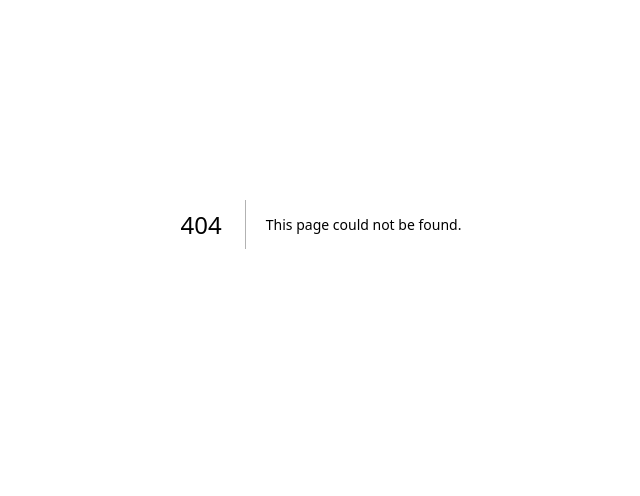
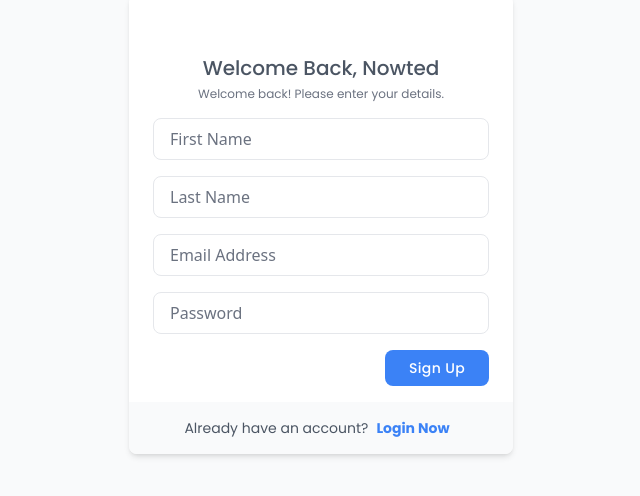
Before and after one commit to webwithtalha/Nowted, a Next.js app: page /auth/SignUp in a window 1280 px wide. Before the commit this address had no page. Shown: the part 176-672 px from the top of the page, without its empty margins (319-959 px from the left). Built offline with nearby package versions, Linux system fonts and the light colour scheme; a web font is replaced by a local one.

Commit message:
Add authentication components: signInCard , signUpCard, and AuthPage

```diff
--- /dev/null
+++ b/src/app/auth/SignIn.tsx
@@ -0,0 +1,70 @@
+"use client";
+
+import Link from "next/link";
+
+const SignInCard = () => {
+  return (
+    <div className="w-full max-w-sm mx-auto overflow-hidden bg-white rounded-lg shadow-md dark:bg-customBg">
+      <div className="px-6 py-4">
+        <div className="flex justify-center mx-auto">
+          <span className="text-2xl font-bold cursor-pointer text-white font-yuji">
+            Nowted
+          </span>
+        </div>
+
+        <h3 className="mt-3 text-xl font-poppins font-medium text-center text-gray-600 dark:text-gray-200">
+          Welcome Back, Nowted
+        </h3>
+        <p className="mt-1 text-center text-xs font-poppins text-gray-500 dark:text-gray-400">
+          Welcome back! Please enter your details.
+        </p>
+        <form>
+          <div className="w-full mt-4">
+            <input
+              className="block w-full px-4 py-2 mt-2 text-white placeholder-gray-500 bg-white border rounded-lg dark:bg-gray-800 dark:border-gray-600 dark:placeholder-gray-400 focus:border-blue-400 dark:focus:border-blue-300 focus:ring-opacity-40 focus:outline-none focus:ring focus:ring-blue-300"
+              type="email"
+              placeholder="Email Address"
+              aria-label="Email Address"
+            />
+          </div>
+          <div className="w-full mt-4">
+            <input
+              className="block w-full px-4 py-2 mt-2 text-white placeholder-gray-500 bg-white border rounded-lg dark:bg-gray-800 dark:border-gray-600 dark:placeholder-gray-400 focus:border-blue-400 dark:focus:border-blue-300 focus:ring-opacity-40 focus:outline-none focus:ring focus:ring-blue-300"
+              type="password"
+              placeholder="Password"
+              aria-label="Password"
+            />
+          </div>
+          <div className="flex items-center justify-between mt-4">
+            <Link
+              href="/forgot-password"
+              className="text-sm text-gray-600 font-poppins dark:text-gray-200 hover:text-gray-500"
+            >
+              Forget Password?
+            </Link>
+
+            <button
+              type="submit"
+              className="px-6 py-2 text-sm font-poppins font-medium tracking-wide text-white capitalize transition-colors duration-300 transform bg-blue-500 rounded-lg hover:bg-blue-400 focus:outline-none focus:ring focus:ring-blue-300 focus:ring-opacity-50"
+            >
+              Sign In
+            </button>
+          </div>
+        </form>
+      </div>
+      <div className="flex items-center justify-center py-4 text-center bg-gray-50 dark:bg-gray-800">
+        <span className="text-sm text-gray-600 font-poppins dark:text-gray-200">
+          Don&apos;t have an account?{" "}
+        </span>
+        <Link
+          href="/auth/SignUp"
+          className="mx-2 text-sm font-bold font-poppins text-blue-500 dark:text-blue-400 hover:underline"
+        >
+          Register
+        </Link>
+      </div>
+    </div>
+  );
+};
+
+export default SignInCard;
--- /dev/null
+++ b/src/app/auth/SignUp/page.tsx
@@ -0,0 +1,99 @@
+"use client";
+
+import Link from "next/link";
+
+const SignUpCard = () => {
+  return (
+    <div className="flex items-center justify-center min-h-screen bg-gray-50 dark:bg-customBlack">
+      <div className="w-full max-w-sm mx-auto overflow-hidden bg-white rounded-lg shadow-md dark:bg-customBg">
+        {/* Logo Section */}
+        <div className="px-6 py-4">
+          <div className="flex justify-center mx-auto">
+            <span className="text-2xl font-bold cursor-pointer text-white font-yuji">
+              Nowted
+            </span>
+          </div>
+
+          {/* Welcome Message */}
+          <h3 className="mt-3 text-xl font-poppins font-medium text-center text-gray-600 dark:text-gray-200">
+            Welcome Back, Nowted
+          </h3>
+          <p className="mt-1 text-center text-xs font-poppins text-gray-500 dark:text-gray-400">
+            Welcome back! Please enter your details.
+          </p>
+
+          {/* Form Section */}
+          <form>
+            <div className="w-full mt-4">
+              <input
+                className="block w-full px-4 py-2 mt-2 text-white placeholder-gray-500 bg-white border rounded-lg dark:bg-gray-800 dark:border-gray-600 dark:placeholder-gray-400 focus:border-blue-400 dark:focus:border-blue-300 focus:ring-opacity-40 focus:outline-none focus:ring focus:ring-blue-300"
+                type="text"
+                placeholder="First Name"
+                aria-label="First Name"
+              />
+            </div>
+
+            <div className="w-full mt-4">
+              <input
+                className="block w-full px-4 py-2 mt-2 text-white placeholder-gray-500 bg-white border rounded-lg dark:bg-gray-800 dark:border-gray-600 dark:placeholder-gray-400 focus:border-blue-400 dark:focus:border-blue-300 focus:ring-opacity-40 focus:outline-none focus:ring focus:ring-blue-300"
+                type="text"
+                placeholder="Last Name"
+                aria-label="Last Name"
+              />
+            </div>
+
+            {/* Email Input */}
+            <div className="w-full mt-4">
+              <input
+                className="block w-full px-4 py-2 mt-2 text-white placeholder-gray-500 bg-white border rounded-lg dark:bg-gray-800 dark:border-gray-600 dark:placeholder-gray-400 focus:border-blue-400 dark:focus:border-blue-300 focus:ring-opacity-40 focus:outline-none focus:ring focus:ring-blue-300"
+                type="email"
+                placeholder="Email Address"
+                aria-label="Email Address"
+              />
+            </div>
+
+            {/* Password Input */}
+            <div className="w-full mt-4">
+              <input
+                className="block w-full px-4 py-2 mt-2 text-white placeholder-gray-500 bg-white border rounded-lg dark:bg-gray-800 dark:border-gray-600 dark:placeholder-gray-400 focus:border-blue-400 dark:focus:border-blue-300 focus:ring-opacity-40 focus:outline-none focus:ring focus:ring-blue-300"
+                type="password"
+                placeholder="Password"
+                aria-label="Password"
+              />
+            </div>
+
+            {/* Forget Password and Sign In Button */}
+            <div className="flex items-center justify-between mt-4">
+              <Link
+                href="/forgot-password"
+                className="text-sm text-gray-600 font-poppins dark:text-gray-200 hover:text-gray-500"
+              ></Link>
+
+              <button
+                type="submit"
+                className="px-6 py-2 text-sm font-poppins font-medium tracking-wide text-white capitalize transition-colors duration-300 transform bg-blue-500 rounded-lg hover:bg-blue-400 focus:outline-none focus:ring focus:ring-blue-300 focus:ring-opacity-50"
+              >
+                Sign Up
+              </button>
+            </div>
+          </form>
+        </div>
+
+        {/* Footer Section */}
+        <div className="flex items-center justify-center py-4 text-center bg-gray-50 dark:bg-gray-800">
+          <span className="text-sm text-gray-600 font-poppins dark:text-gray-200">
+            Already have an account?{" "}
+          </span>
+          <Link
+            href="/auth"
+            className="mx-2 text-sm font-bold font-poppins text-blue-500 dark:text-blue-400 hover:underline"
+          >
+            Login Now
+          </Link>
+        </div>
+      </div>
+    </div>
+  );
+};
+
+export default SignUpCard;
--- /dev/null
+++ b/src/app/auth/page.tsx
@@ -0,0 +1,17 @@
+"use client";
+
+import { useSearchParams } from "next/navigation";
+import SignInCard from "./SignIn";
+import SignUpCard from "./SignUp/page";
+
+const AuthPage = () => {
+  const searchParams = useSearchParams();
+  const mode = searchParams.get("mode") || "sign-in";
+  return (
+    <div className="flex items-center justify-center min-h-screen bg-gray-50 dark:bg-customBlack">
+      {mode === "sign-in" ? <SignInCard /> : <SignUpCard />}
+    </div>
+  );
+};
+
+export default AuthPage;
--- a/src/app/page.tsx
+++ b/src/app/page.tsx
@@ -1,7 +1,7 @@
 "use client";
 
-import Sidebar from "../_components/Sidebar";
-import NoteContent from "../_components/NoteContent";
+import Sidebar from "./_components/Sidebar";
+import NoteContent from "./_components/NoteContent";
 
 export default function Home() {
   return (
```
Also changed, not shown: src/app/_components/NoteContent.tsx (renamed from src/_components/NoteContent.tsx), src/app/_components/Sidebar.tsx (renamed from src/_components/Sidebar.tsx).
